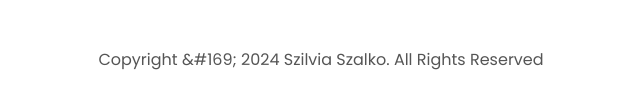
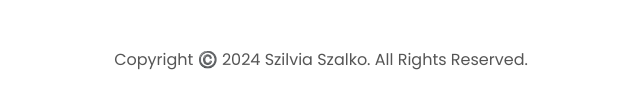
Before and after one commit to Sysco-CH/Black-White-Portfolio, a plain HTML site: page index.html in a window 1280 px wide. Shown: the part 4145-4254 px from the top of the page, 319-959 px from the left. Drawn offline with Linux system fonts and the light colour scheme.

Commit message:
Update copyright symbol and other fixes

```diff
--- a/index.html
+++ b/index.html
@@ -379,7 +379,7 @@
           </ul>
         </div>
       </nav>
-      <p " data-translate="copyRight">Copyright &#169; 2024 Szilvia Szalko. All Rights Reserved</p>
+      <p " data-translate="copyRight">Copyright ©️ 2024 Szilvia Szalko. All Rights Reserved.</p>
     </footer>
     <script src="script.js"></script>
   </body>
--- a/script.js
+++ b/script.js
@@ -32,7 +32,7 @@ const translations = {
     projectThree: "Project Three",
     getInTouch: "Get In Touch",
     contactMe: "Contact Me",
-    copyRight: "Copyright &#169; 2024 Szilvia Szalko. All Rights Reserved",
+    copyRight: "Copyright ©️ 2024 Szilvia Szalko. All Rights Reserved.",
   },
   de: {
     about: "Über mich",
@@ -60,7 +60,7 @@ const translations = {
     projectThree: "Projekt Drei",
     getInTouch: "Kontakt aufnehmen",
     contactMe: "Kontaktieren Sie mich",
-    copyRight: "Copyright© 2024 Szilvia Szalko. Alle Rechte vorbehalten.",
+    copyRight: "Copyright ©️ 2024 Szilvia Szalko. Alle Rechte vorbehalten.",
   },
 };
 
```
Also changed, not shown: 1 other file.
